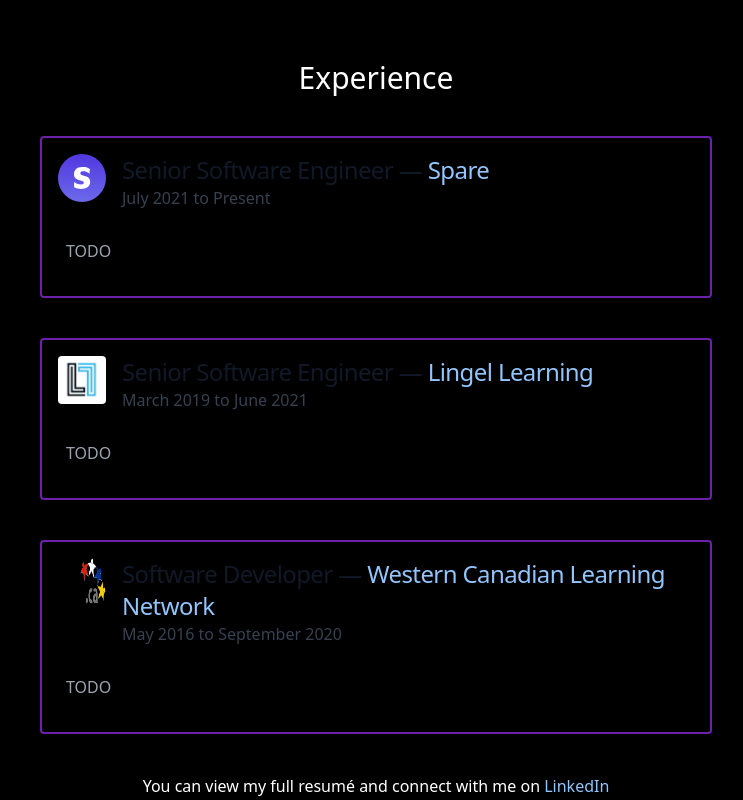
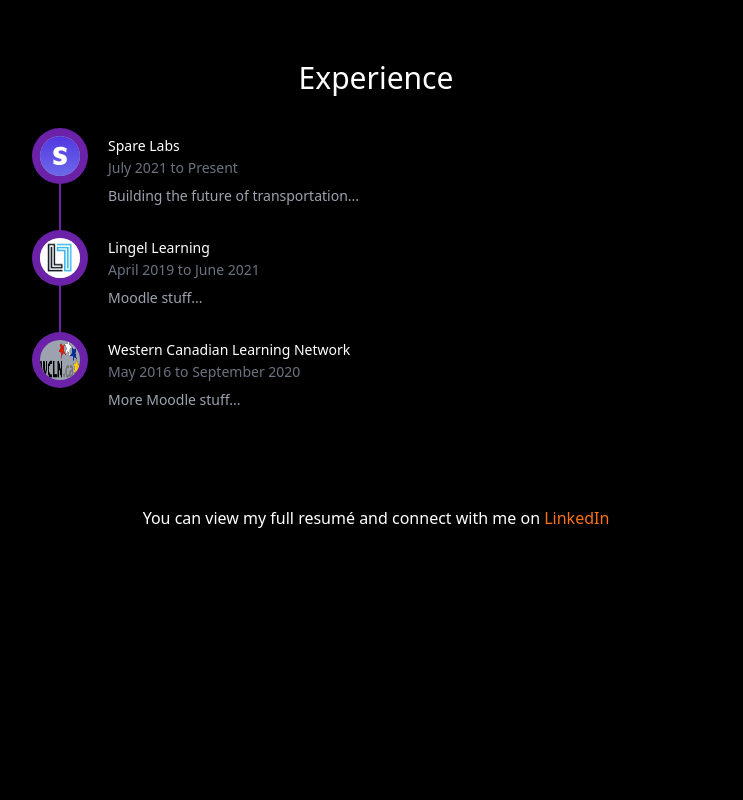
Before and after one commit to colinperepelken/blog, a React (Create React App) app in the folder client/: page / in a window 1280 px wide. Shown: the part 1600-2400 px from the top of the page, without its empty margins (264-1007 px from the left). Built offline with nearby package versions, Linux system fonts and the light colour scheme.

Commit message:
Start refactoring experience section as a timeline

```diff
--- a/client/src/components/common/Avatar.tsx
+++ b/client/src/components/common/Avatar.tsx
@@ -1,6 +1,6 @@
 export const Avatar = () => (
     <img
-        className="inline-block h-20 w-20 rounded-full border-4 border-primary-800 shadow-md"
+        className="inline-block h-20 w-20 rounded-full ring-8 ring-primary-800 shadow-md"
         src="assets/avatar.jpeg"
         alt=""
     />
--- a/client/src/components/views/portfolio/sections/experience/ExperienceSection.tsx
+++ b/client/src/components/views/portfolio/sections/experience/ExperienceSection.tsx
@@ -1,4 +1,4 @@
-import ExperienceCard from './ExperienceCard'
+import ExperienceTimeline from './ExperienceTimeline'
 
 export const ExperienceSection = () => (
     <div className="mx-auto w-full p-6">
@@ -6,7 +6,7 @@ export const ExperienceSection = () => (
             Experience
         </h3>
         <div className="w-5/6 max-w-2xl mx-auto">
-            <ExperienceCard
+            {/* <ExperienceCard
                 company="Spare"
                 companyUrl="https://sparelabs.com"
                 title="Senior Software Engineer"
@@ -32,15 +32,16 @@ export const ExperienceSection = () => (
                 dateString="May 2016 to September 2020"
             >
                 <p>TODO</p>
-            </ExperienceCard>
+            </ExperienceCard> */}
+            <ExperienceTimeline />
         </div>
-        <div className="text-center">
+        <div className="text-center mt-24">
             You can view my full resumé and connect with me on{' '}
             <a
                 href="https://www.linkedin.com/in/colin-perepelken/"
                 target="_blank"
                 rel="noreferrer"
-                className="text-blue-300"
+                className="text-secondary-500"
             >
                 LinkedIn
             </a>
--- /dev/null
+++ b/client/src/components/views/portfolio/sections/experience/ExperienceTimeline.tsx
@@ -0,0 +1,71 @@
+const ExperienceTimeline = () => {
+    const experiences = [
+        {
+            logo: 'assets/spare-logo.svg',
+            title: 'Senior Software Engineer',
+            company: 'Spare Labs',
+            companyUrl: 'https://sparelabs.com',
+            dateString: 'July 2021 to Present',
+            description: 'Building the future of transportation...',
+        },
+        {
+            logo: 'assets/lingel-learning-logo.jpeg',
+            title: 'Senior Software Engineer',
+            company: 'Lingel Learning',
+            companyUrl: 'https://lingellearning.com',
+            dateString: 'April 2019 to June 2021',
+            description: 'Moodle stuff...',
+        },
+        {
+            logo: 'assets/wcln-logo.png',
+            title: 'Software Developer (Contract)',
+            company: 'Western Canadian Learning Network',
+            companyUrl: 'https://wcln.ca',
+            dateString: 'May 2016 to September 2020',
+            description: 'More Moodle stuff...',
+        },
+    ]
+
+    return (
+        <div className="flow-root">
+            <ul role="list" className="-mb-8">
+                {experiences.map((experience, index) => (
+                    <li key={index}>
+                        <div className="relative pb-8">
+                            {index !== experiences.length - 1 ? (
+                                <span
+                                    className="absolute top-5 left-5 -ml-px h-full w-0.5 bg-primary-800"
+                                    aria-hidden="true"
+                                />
+                            ) : null}
+                            <div className="relative flex items-start space-x-3">
+                                <div className="relative">
+                                    <img
+                                        className="flex h-10 w-10 items-center justify-center rounded-full bg-gray-400 ring-8 ring-primary-800 mr-4"
+                                        src={experience.logo}
+                                        alt={`${experience.company} company logo`}
+                                    />
+                                </div>
+                                <div className="min-w-0 flex-1">
+                                    <div>
+                                        <div className="text-sm">
+                                            {experience.company}
+                                        </div>
+                                        <p className="mt-0.5 text-sm text-gray-500">
+                                            {experience.dateString}
+                                        </p>
+                                    </div>
+                                    <div className="mt-2 text-sm text-gray-400">
+                                        <p>{experience.description}</p>
+                                    </div>
+                                </div>
+                            </div>
+                        </div>
+                    </li>
+                ))}
+            </ul>
+        </div>
+    )
+}
+
+export default ExperienceTimeline
```
